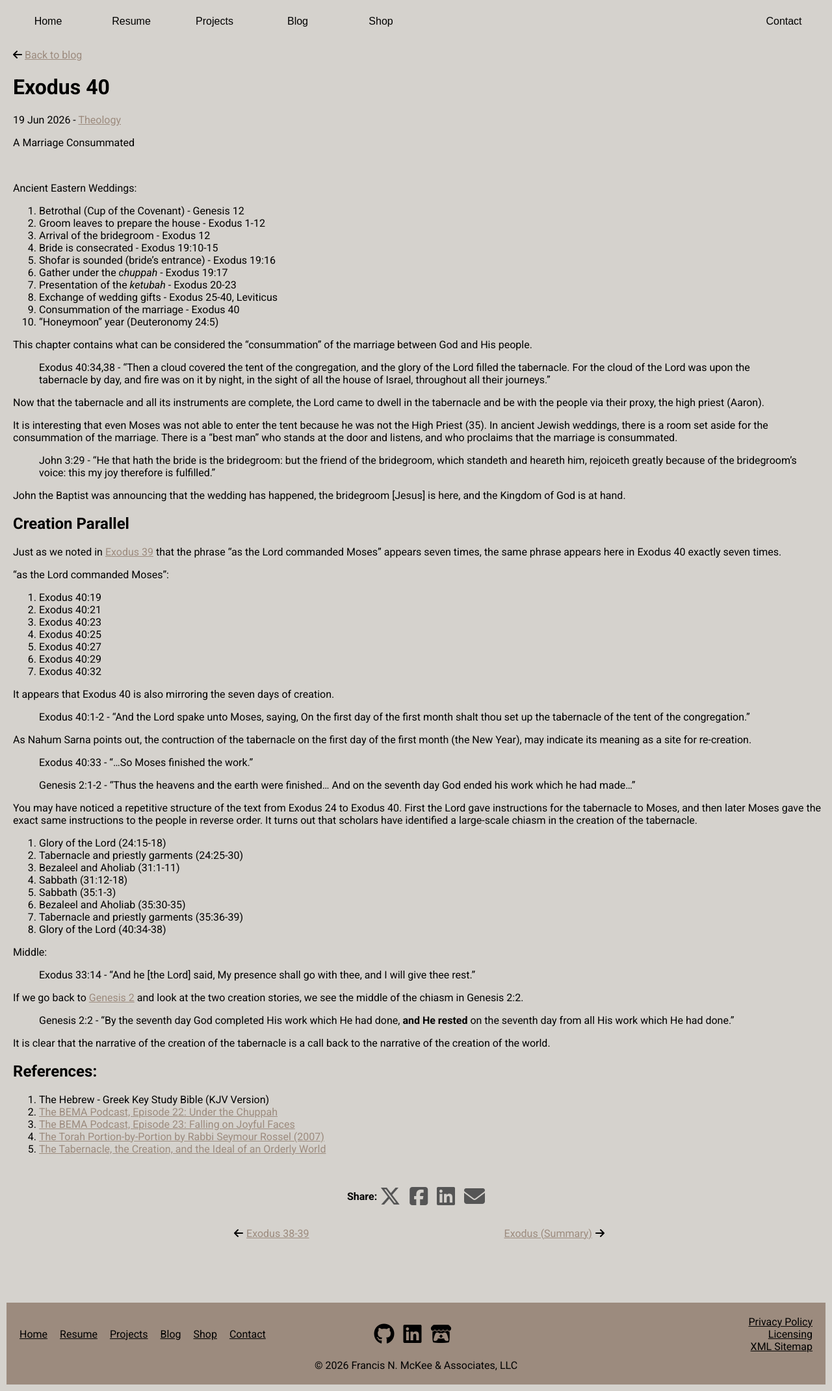
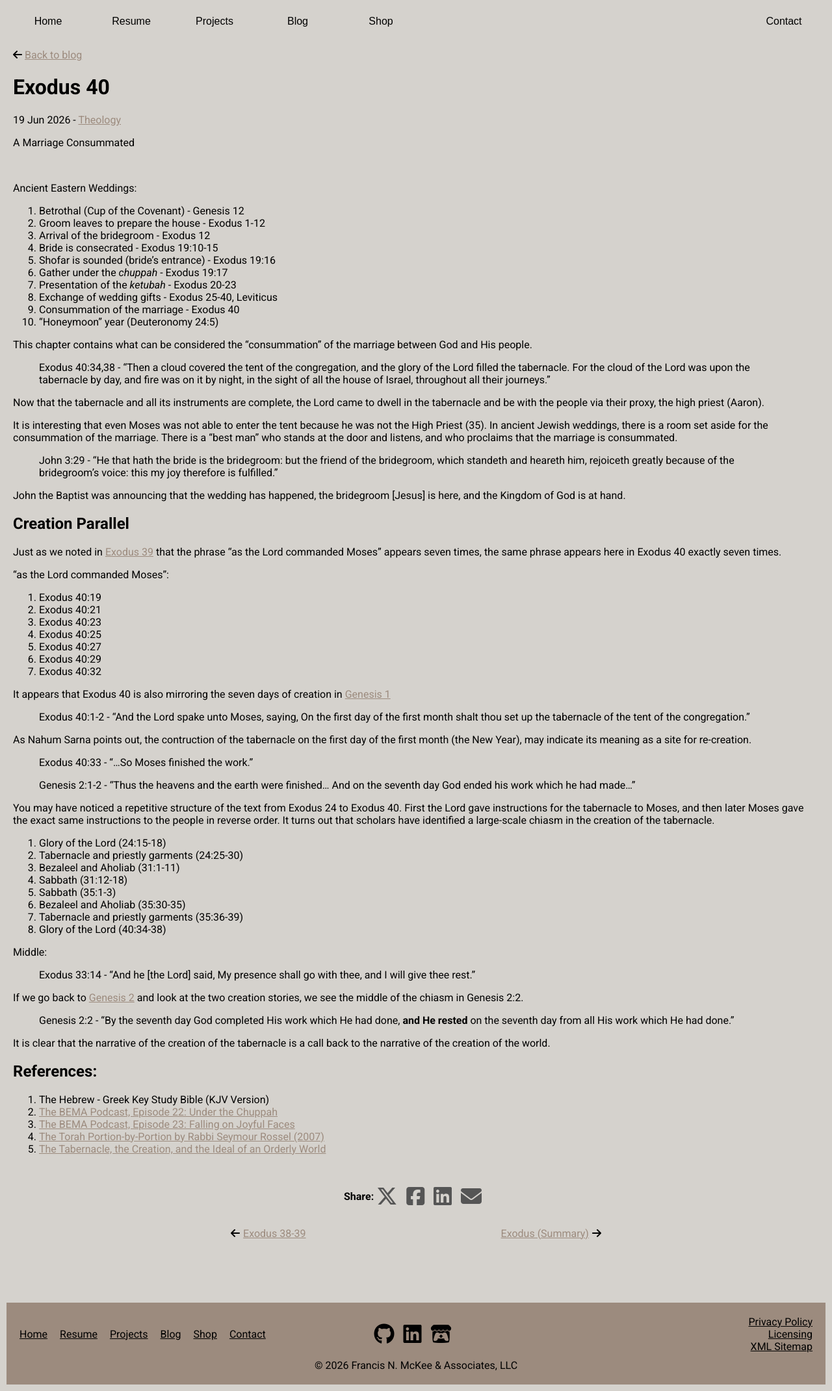
Before and after one commit to Francis-McKee/francis-mckee.github.io, a Jekyll site: the page built from _posts/theology/exodus/2026-06-19-exodus-40.md, in a window 1280 px wide. Shown: the whole page at 65% size. Built offline with Jekyll 4.4.1, drawn with Linux system fonts in a browser that asks for light colours; nearby versions of some CDN libraries; comment, search, counter and statistics services are not loaded.

Commit message:
added Summary post, edited CSS to fix centering

```diff
--- a/_posts/theology/exodus/2026-06-19-exodus-40.md
+++ b/_posts/theology/exodus/2026-06-19-exodus-40.md
@@ -48,7 +48,7 @@ Just as we noted in [Exodus 39]({{ '/blog/exodus/38-39' | relative_url }}) that
 6. Exodus 40:29
 7. Exodus 40:32
 
-It appears that Exodus 40 is also mirroring the seven days of creation.
+It appears that Exodus 40 is also mirroring the seven days of creation in [Genesis 1]({{ '/blog/genesis/1' | relative_url }})
 
 > Exodus 40:1-2 - "And the Lord spake unto Moses, saying, On the first day of the first month shalt thou set up the tabernacle of the tent of the congregation."
 
--- a/css/style.css
+++ b/css/style.css
@@ -66,6 +66,7 @@ html, body {
 main {
   background-color: #D5D2CD; /* main background color, doesnt effect wrapper, topnav, or footer */
   padding-left: 10px;
+  padding-right: 10px;
   flex: 1;
 }
 
```
Also changed, not shown: 2 other files.
